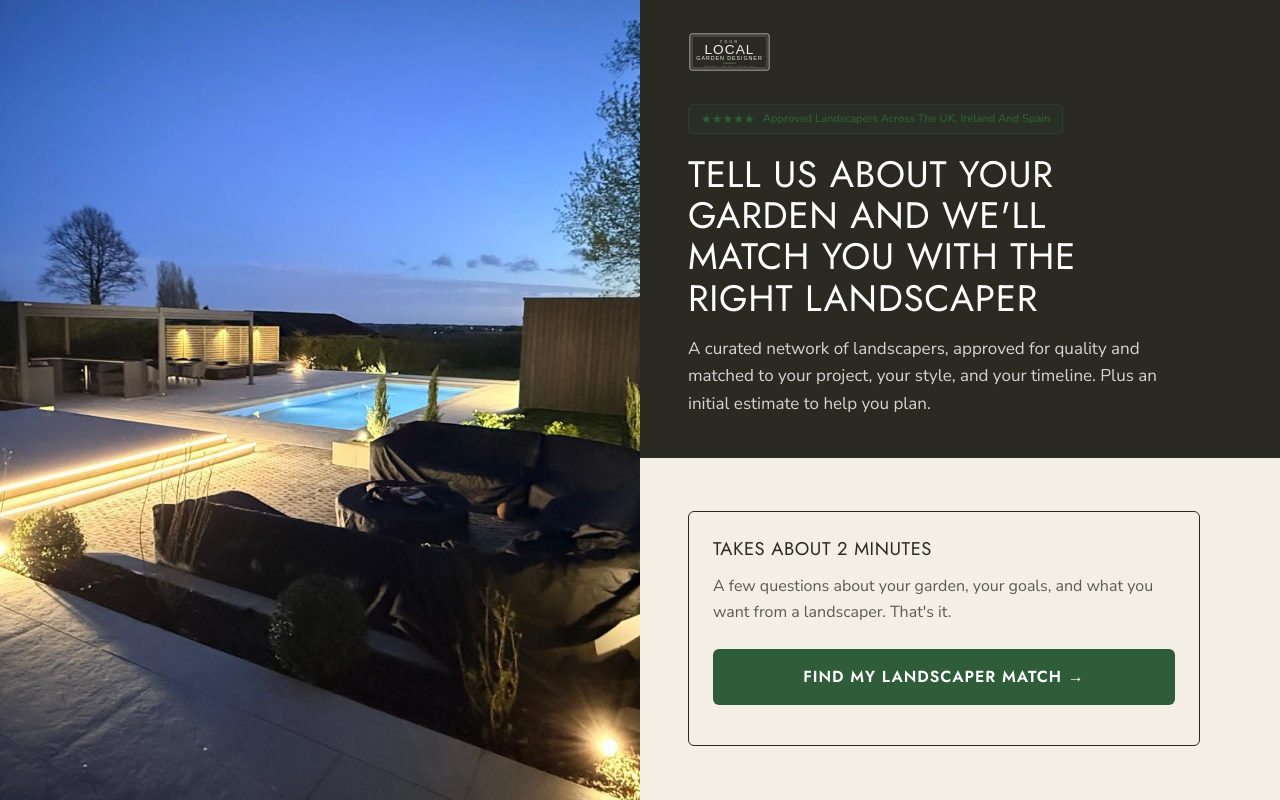
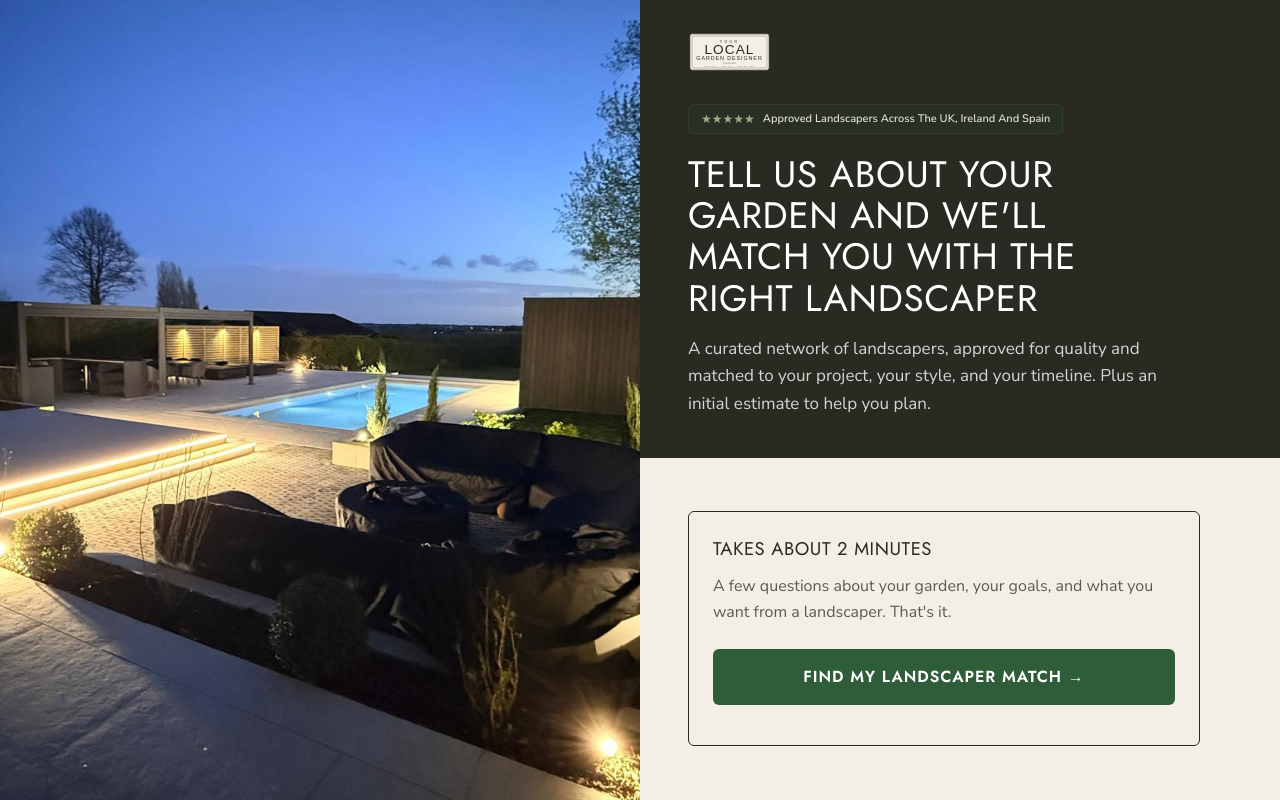
Before and after one commit to BarryRandallLimited/ylgd-quiz-funnel, a Next.js app: page /quiz-brand-test in a window 1280 px wide. Built offline with nearby package versions, Linux system fonts and the light colour scheme.

Commit message:
Fix logo contrast on dark headers in quiz brand test

```diff
--- a/src/components/LandingScreenBrandTest.tsx
+++ b/src/components/LandingScreenBrandTest.tsx
@@ -44,9 +44,9 @@ export default function LandingScreenBrandTest({ region, onStart }: LandingScree
             {/* Brand mark */}
             <div className="flex items-center gap-2 mb-4 md:mb-8">
               <img
-                src="/images/brand/ylgd-mark-reversed.svg"
+                src="/images/brand/ylgd-mark-primary.svg"
                 alt="Your Local Garden Designer"
-                className="h-10 w-auto"
+                className="h-10 w-auto rounded-sm"
               />
             </div>
 
@@ -55,8 +55,8 @@ export default function LandingScreenBrandTest({ region, onStart }: LandingScree
               className="inline-flex items-center gap-2 rounded-md px-3 py-1.5 mb-3 md:mb-5"
               style={{ backgroundColor: "rgba(47,93,58,0.12)", border: "1px solid rgba(47,93,58,0.35)" }}
             >
-              <span style={{ color: GREEN }} className="text-xs">★★★★★</span>
-              <span className="text-[11px] font-semibold leading-tight" style={{ color: GREEN }}>
+              <span style={{ color: "#9CAE84" }} className="text-xs">★★★★★</span>
+              <span className="text-[11px] font-semibold leading-tight" style={{ color: "rgba(244,239,228,0.9)" }}>
                 {region.badgeText}
               </span>
             </div>
--- a/src/components/QuizLayoutBrandTest.tsx
+++ b/src/components/QuizLayoutBrandTest.tsx
@@ -69,9 +69,9 @@ export default function QuizLayoutBrandTest({
           {/* Brand mark */}
           <div className="flex items-center gap-2">
             <img
-              src="/images/brand/ylgd-mark-reversed.svg"
+              src="/images/brand/ylgd-mark-primary.svg"
               alt="Your Local Garden Designer"
-              className="h-9 w-auto"
+              className="h-9 w-auto rounded-sm"
             />
           </div>
 
--- a/src/components/ResultsScreenBrandTest.tsx
+++ b/src/components/ResultsScreenBrandTest.tsx
@@ -78,9 +78,9 @@ export default function ResultsScreenBrandTest({ result, countyList }: ResultsSc
       {/* Header */}
       <div className="flex items-center justify-center px-5 py-4" style={{ backgroundColor: INK }}>
         <img
-          src="/images/brand/ylgd-mark-reversed.svg"
+          src="/images/brand/ylgd-mark-primary.svg"
           alt="Your Local Garden Designer"
-          className="h-9 w-auto"
+          className="h-9 w-auto rounded-sm"
         />
       </div>
 
```
